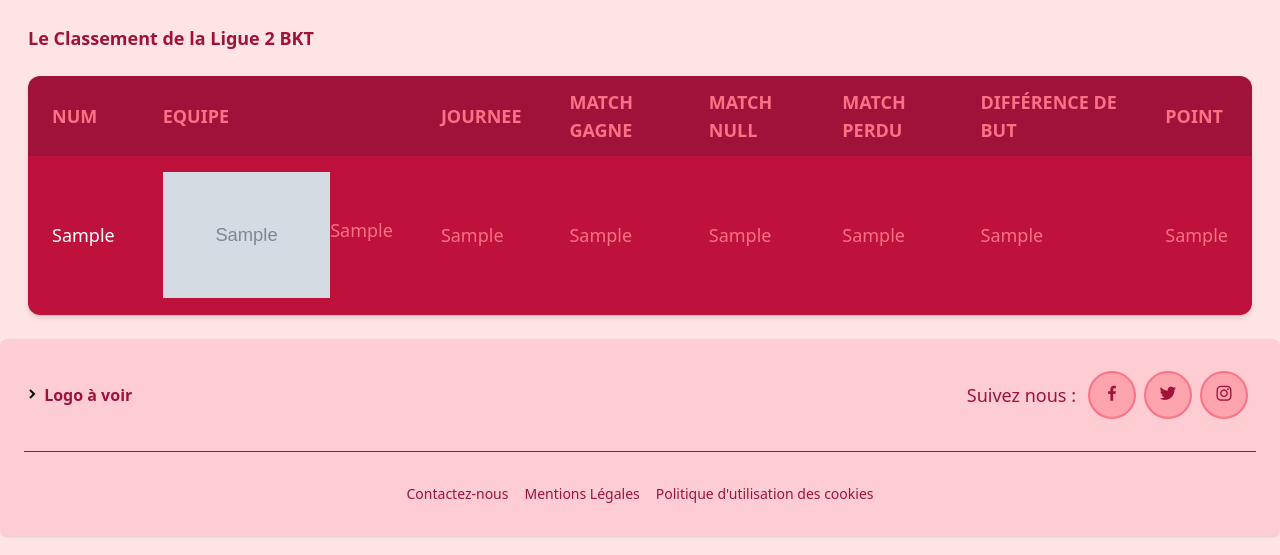
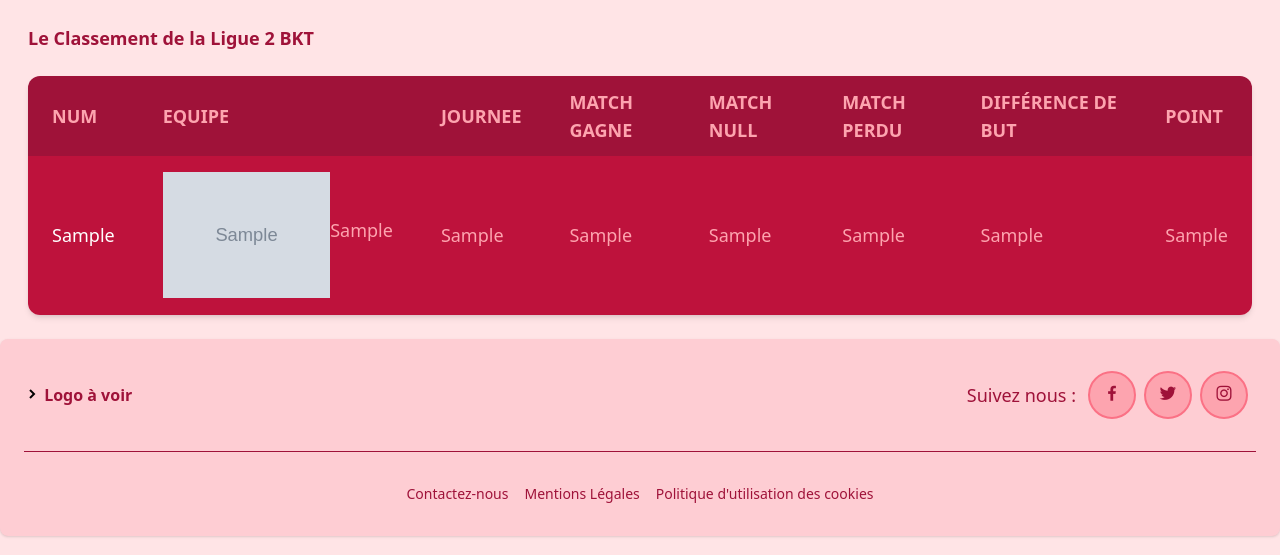
Before and after one commit to lucaslagant/Actu-AmiensSC, a PHP site: page /classement.php in a window 1280 px wide. Shown: the part 124-679 px from the top of the page. Run offline with PHP 8.4, Linux system fonts and the light colour scheme; tables that the repository leaves empty or names only in its code hold one stand-in row (values such as "Sample post"); grey boxes marked "Sample" are stand-in pictures; some libraries are stand-ins or nearby versions.

Commit message:
modif couleur

```diff
--- a/classement.php
+++ b/classement.php
@@ -8,7 +8,7 @@
 	// $result = json_decode($response);
     // var_dump($result);
 
-    // $tab1 = json_decode(file_exists("http://127.0.0.1:8080/api/asc/lireclas.php"));
+    // $tab1 = json_decode(file_get_contents("http://127.0.0.1:8080/api/asc/lireclas.php"));
     // var_dump($tab1);
 
     include "db.php";
@@ -44,8 +44,8 @@
     </nav>
     <br><h1 class="text-lg text-rose-800 font-bold text-4xl mx-7 max-md:text-lg">Le Classement de la Ligue 2 BKT</h1><br>
     <div class=" shadow-md rounded-xl  overflow-hidden mx-7">
-        <table class="table-auto w-full text-sm text-left text-rose-400">
-            <thead class="text-xs  uppercase bg-rose-800 text-rose-400 overflow-hidden">
+        <table class="table-auto w-full text-sm text-left text-rose-300">
+            <thead class="text-xs  uppercase bg-rose-800 text-rose-300 overflow-hidden">
                 <tr>
                     <th scope="col" class="px-6 py-3 text-lg max-md:text-base">
                         num
--- a/resultat.php
+++ b/resultat.php
@@ -57,7 +57,7 @@
                 </div>
             </div>
 
-                <div class="flex bg-rose-700 w-full text-sm text-left text-rose-400 rounded-full m-3">
+                <div class="flex bg-rose-700 w-full text-sm text-left text-rose-300 rounded-full m-3">
                     <?php if($cal->localisation == "Exterieur"): ?>
 
                         <div class="px-9 py-4 w-1/3">
```
